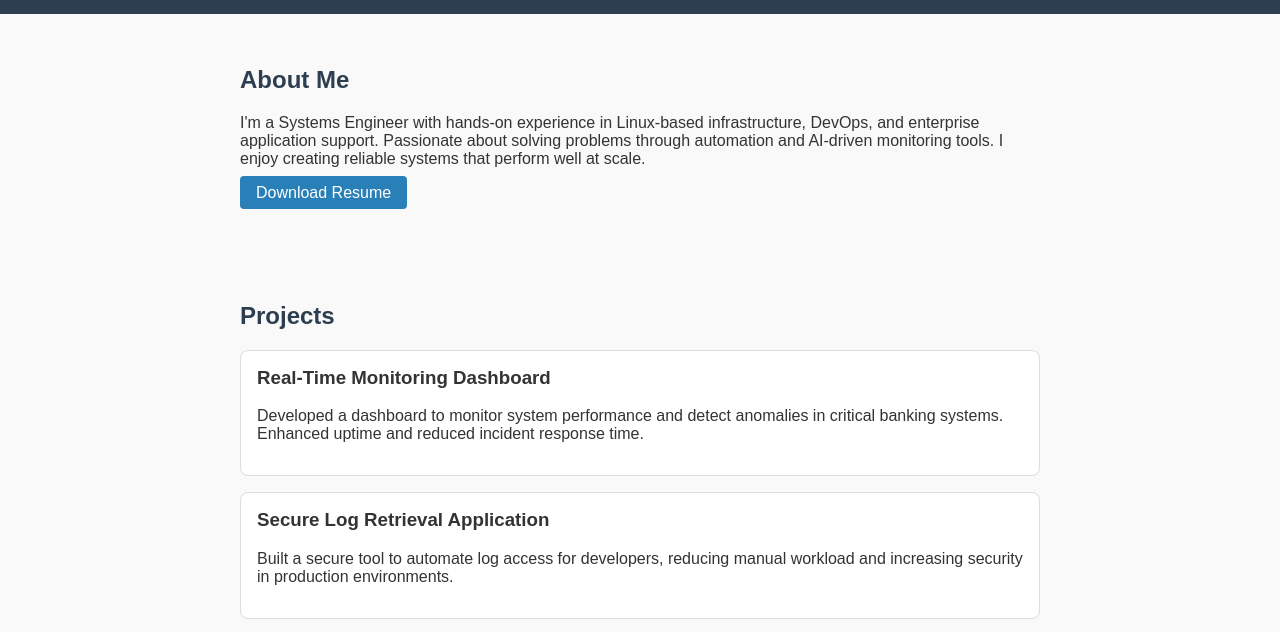
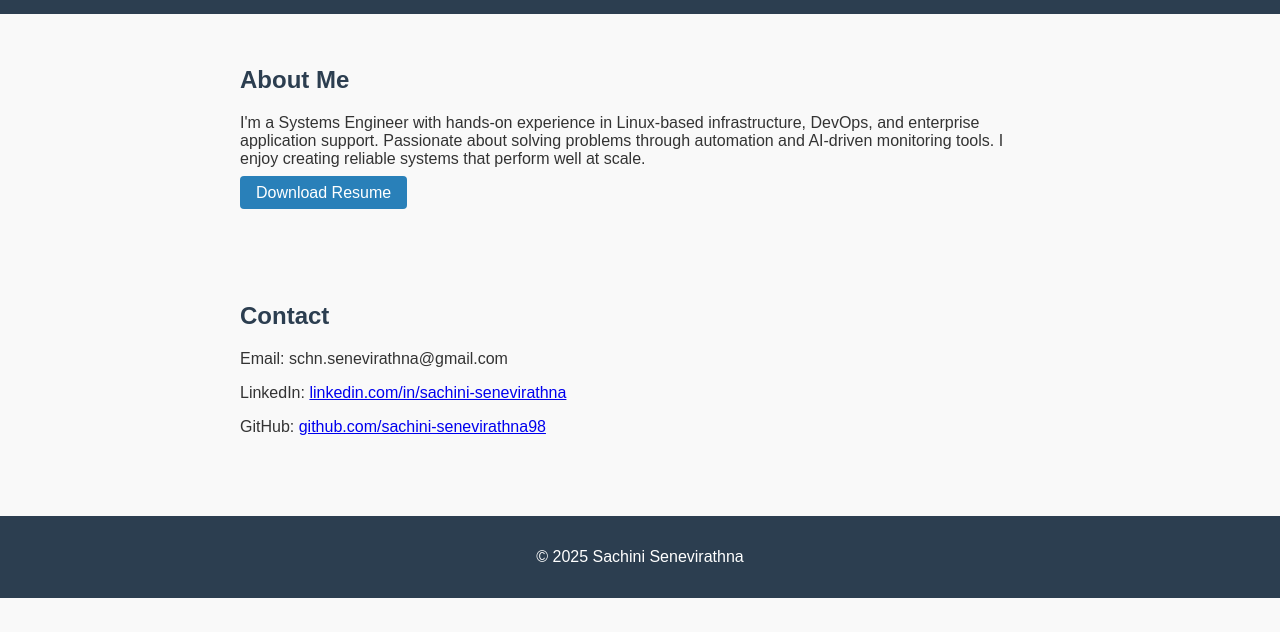
Before and after one commit to sachini-senevirathna98/sachini-senevirathna98.github.io, a plain HTML site: page index.html in a window 1280 px wide. Shown: the part 116-748 px from the top of the page. Drawn offline with Linux system fonts and the light colour scheme.

Commit message:
Update index.html with projects page

```diff
--- a/index.html
+++ b/index.html
@@ -11,8 +11,6 @@
     section { padding: 2rem; max-width: 800px; margin: auto; }
     h1, h2 { color: #2c3e50; }
     footer { background: #2c3e50; color: white; text-align: center; padding: 1rem; margin-top: 2rem; }
-    .project { border: 1px solid #ddd; border-radius: 8px; padding: 1rem; margin: 1rem 0; background: white; }
-    .project h3 { margin-top: 0; }
     .btn { background: #2980b9; color: white; padding: 0.5rem 1rem; border: none; border-radius: 4px; text-decoration: none; }
     .btn:hover { background: #3498db; }
   </style>
@@ -22,7 +20,7 @@
     <h1>Sachini Senevirathna</h1>
     <nav>
       <a href="#about">About</a>
-      <a href="#projects">Projects</a>
+      <a href="projects.html">Projects</a>
       <a href="#contact">Contact</a>
     </nav>
   </header>
@@ -30,23 +28,7 @@
   <section id="about">
     <h2>About Me</h2>
     <p>I'm a Systems Engineer with hands-on experience in Linux-based infrastructure, DevOps, and enterprise application support. Passionate about solving problems through automation and AI-driven monitoring tools. I enjoy creating reliable systems that perform well at scale.</p>
-    <p><a class="btn" href="https://sachini-senevirathna98.github.io/Sachini_Senevirathna_cv.pdf" download>Download Resume</a></p>
-  </section>
-
-  <section id="projects">
-    <h2>Projects</h2>
-    <div class="project">
-      <h3>Real-Time Monitoring Dashboard</h3>
-      <p>Developed a dashboard to monitor system performance and detect anomalies in critical banking systems. Enhanced uptime and reduced incident response time.</p>
-    </div>
-    <div class="project">
-      <h3>Secure Log Retrieval Application</h3>
-      <p>Built a secure tool to automate log access for developers, reducing manual workload and increasing security in production environments.</p>
-    </div>
-    <div class="project">
-      <h3>AI-Driven Anomaly Detection (Ongoing)</h3>
-      <p>Implementing a machine-learning system to proactively detect system failures using logs and metrics.</p>
-    </div>
+    <p><a class="btn" href="Sachini_Senevirathna_cv.pdf" download>Download Resume</a></p>
   </section>
 
   <section id="contact">
```
